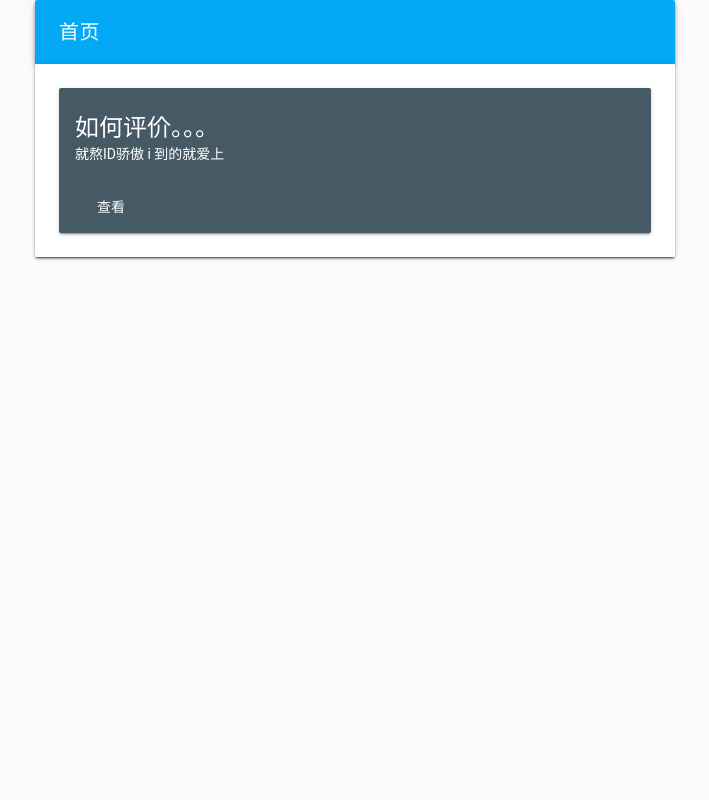
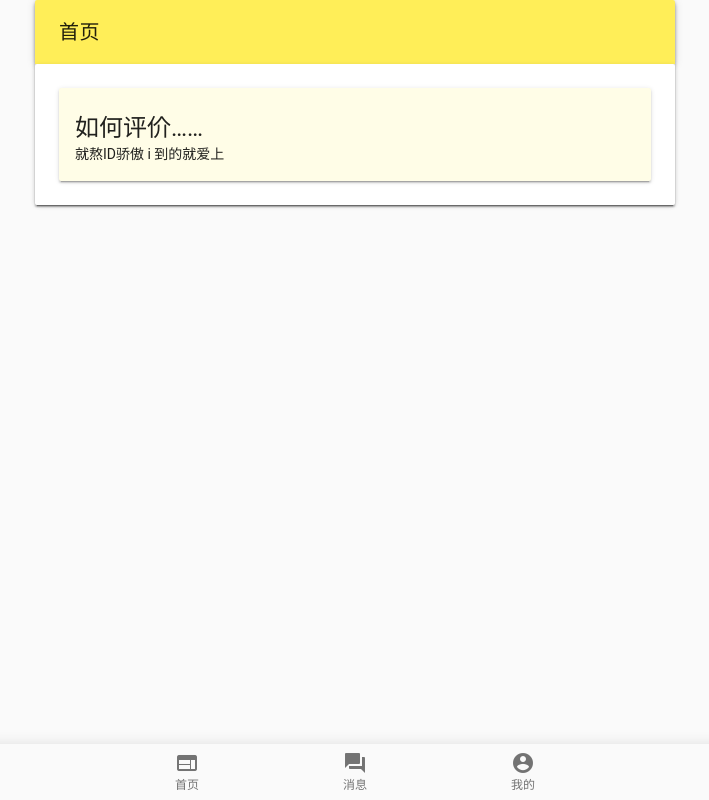
Before and after one commit to guateam/Project-Agent, a Vue app in the folder Application/: page /answer-detail#/home in a window 1280 px wide. Shown: the whole page, without its empty margins (285-994 px from the left). Built offline with nearby package versions, Linux system fonts and the light colour scheme; no server answers.

Commit message:
update
1. 添加了登录和注册的数据绑定
2. 添加了登录的接口参数传递
3. 添加了主页下方导航
4. 添加了注册和登录还有返回首页的路由
5. 修改了首页卡片样式

```diff
--- a/Application/public/index.html
+++ b/Application/public/index.html
@@ -5,6 +5,10 @@
     <meta http-equiv="X-UA-Compatible" content="IE=edge">
     <meta name="viewport" content="width=device-width,initial-scale=1.0">
     <link rel="icon" href="<%= BASE_URL %>favicon.ico">
+
+    <!--图标-->
+    <link href="https://fonts.googleapis.com/css?family=Material+Icons" rel="stylesheet">
+
     <title>Application</title>
   </head>
   <body>
--- a/Application/src/App.vue
+++ b/Application/src/App.vue
@@ -2,6 +2,41 @@
   <div id="app">
     <Myheader></Myheader>
     <router-view></router-view>
+    <v-bottom-nav
+            :active.sync="bottomNav"
+            :value="true"
+            absolute
+            color="transparent"
+    >
+      <v-btn
+              color="teal"
+              flat
+              value="home"
+              @click="$router.push('/home')"
+      >
+        <span>首页</span>
+        <v-icon>web</v-icon>
+      </v-btn>
+
+      <v-btn
+              color="teal"
+              flat
+              value="message"
+      >
+        <span>消息</span>
+        <v-icon>question_answer</v-icon>
+      </v-btn>
+
+      <v-btn
+              color="teal"
+              flat
+              value="mine"
+              @click="$router.push('/login')"
+      >
+        <span>我的</span>
+        <v-icon>account_circle</v-icon>
+      </v-btn>
+    </v-bottom-nav>
   </div>
 </template>
 
--- a/Application/src/components/home/home.vue
+++ b/Application/src/components/home/home.vue
@@ -4,7 +4,7 @@
             <v-layout row>
                 <v-flex xs12 sm6 offset-sm3>
                     <v-card>
-                        <v-toolbar color="light-blue" dark>
+                        <v-toolbar color="yellow lighten-1">
                             <!--<v-toolbar-side-icon></v-toolbar-side-icon>-->
 
                             <v-toolbar-title>首页</v-toolbar-title>
@@ -22,17 +22,17 @@
                                     grid-list-lg
                             >
                                 <v-layout row wrap>
-                                    <v-flex xs12 v-for="question in questionList">
-                                        <v-card color="blue-grey darken-2" class="white--text">
+                                    <v-flex xs12 v-for="question in questionList" @click="turnToTopic()">
+                                        <v-card color="yellow lighten-5" class="">
                                             <v-card-title primary-title>
                                                 <div>
                                                     <div class="headline">{{question.title}}</div>
                                                     <span>{{question.description}}</span>
                                                 </div>
                                             </v-card-title>
-                                            <v-card-actions>
-                                                <v-btn flat dark @click="Topic()">查看</v-btn>
-                                            </v-card-actions>
+                                            <!--<v-card-actions>-->
+                                                <!--<v-btn flat dark @click="Topic()">查看</v-btn>-->
+                                            <!--</v-card-actions>-->
                                         </v-card>
                                     </v-flex>
                                 </v-layout>
@@ -52,7 +52,7 @@
             return {
                 questionList: [
                     {
-                        title: '如何评价。。。',
+                        title: '如何评价……',
                         description: '就熬ID骄傲 i 到的就爱上',
                     }
                 ]
@@ -68,9 +68,9 @@
                     this.questionList = response.data.data;
                 })
             },
-            Topic() {
+            turnToTopic() {
                 this.$router.push('/topic');
-            }
+            },
         },
         mounted() {
             this.getQuestionList();
--- a/Application/src/components/login/login.vue
+++ b/Application/src/components/login/login.vue
@@ -1,7 +1,7 @@
 <template>
     <div>
         <div class="title">
-            <div style="margin-left: 2em">X</div>
+            <div style="margin-left: 2em" @click="$router.push('/home')">X</div>
             <span style="margin-right: 2em">
                 <router-link to="register">注册</router-link></span>
         </div>
@@ -27,7 +27,7 @@
                 </v-form>
                 <span style="position: absolute;right: 3em">忘记密码？</span>
                 <div style="margin-top: 4em">
-                    <v-btn block color="#ffcc00">登录</v-btn>
+                    <v-btn block color="#ffcc00" @click="submit()">登录</v-btn>
                 </div>
             </div>
         </div>
@@ -35,12 +35,29 @@
 </template>
 
 <script>
+    import axios from 'axios'
+
     export default {
         name: "login",
         data() {
             return {
                 email: '',
                 psw: '',
+            }
+        },
+        methods: {
+            submit() {
+                console.log(this.email, this.psw);
+                axios.get('http://localhost:5000/api/account/login', {
+                    responseType: 'json',
+                    params: {
+                        username: this.email,  // 用户名
+                        password: this.psw,  // 密码
+                    }
+                }).then((response) => {
+                    console.log(response);
+                    // 把token写入cookies，需要写一个修改cookies的方法 @wh
+                })
             }
         }
     }
--- a/Application/src/components/register/register.vue
+++ b/Application/src/components/register/register.vue
@@ -1,7 +1,7 @@
 <template>
     <div>
         <div class="title">
-            <div style="margin-left: 2em">X</div>
+            <div style="margin-left: 2em" @click="$router.push('/home')">X</div>
             <span style="margin-right: 2em">
                 <router-link to="login">登录</router-link></span>
         </div>
@@ -29,7 +29,12 @@
 
 <script>
     export default {
-        name: "register"
+        name: "register",
+        data() {
+            return {
+                email: '',  // 邮箱地址
+            }
+        },
     }
 </script>
 
--- a/Application/src/main.js
+++ b/Application/src/main.js
@@ -5,11 +5,15 @@ import store from './store'
 import Vuetify from 'vuetify'
 import 'vuetify/dist/vuetify.min.css'
 
-Vue.use(Vuetify)
+Vue.use(Vuetify);
+
+Vue.use(Vuetify, {
+    iconfont: 'mdi' // 'md' || 'mdi' || 'fa' || 'fa4'
+});
 
 new Vue({
     el: '#app',
     router,
     store,
     render: h => h(App)
-})
+});
```
